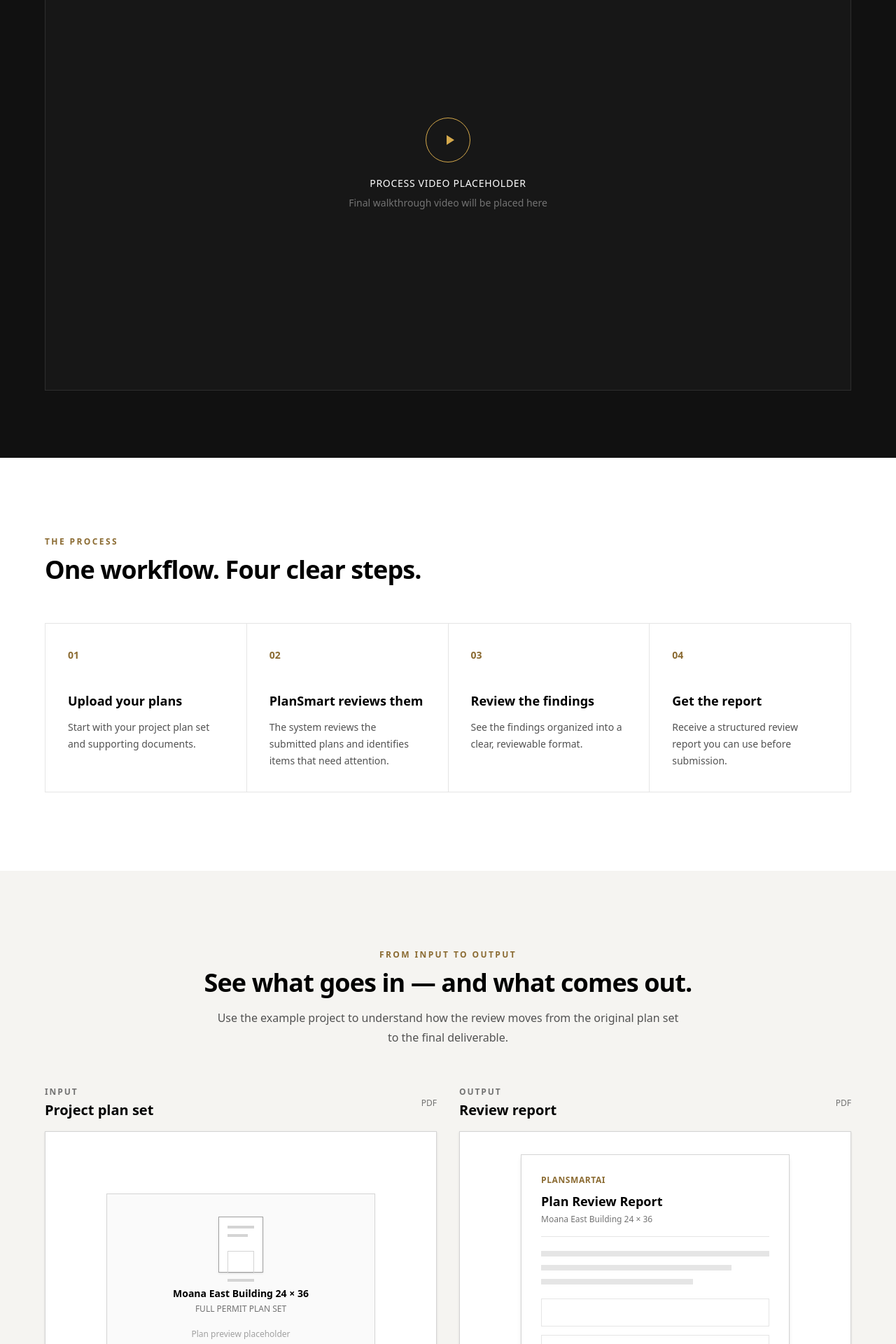
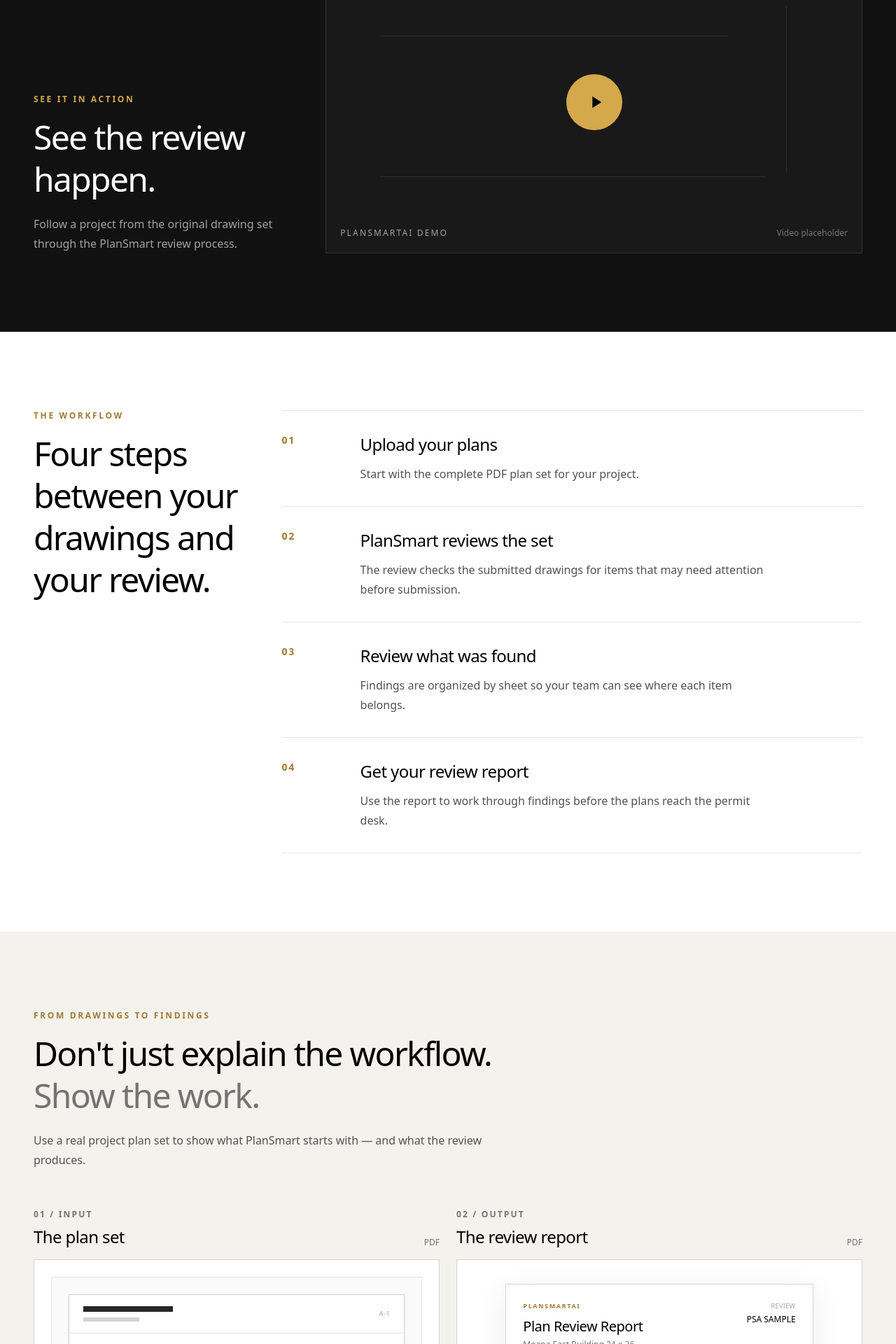
Before and after one commit to jenniferann01/plansmart, a SvelteKit app: page /howitworks in a window 1280 px wide. Shown: the part 880-2800 px from the top of the page at 70% size. Built offline with nearby package versions, Linux system fonts and the light colour scheme.

Commit message:
Update 10/1/26 6:01pm PHT

```diff
--- a/src/routes/howitworks/+page.svelte
+++ b/src/routes/howitworks/+page.svelte
@@ -1,26 +1,27 @@
 <script lang="ts">
 	import Header from '$lib/components/Header.svelte';
 	import Footer from '$lib/components/Footer.svelte';
+
 	const steps = [
 		{
 			number: '01',
 			title: 'Upload your plans',
-			text: 'Start with your project plan set and supporting documents.'
+			text: 'Start with the complete PDF plan set for your project.'
 		},
 		{
 			number: '02',
-			title: 'PlanSmart reviews them',
-			text: 'The system reviews the submitted plans and identifies items that need attention.'
+			title: 'PlanSmart reviews the set',
+			text: 'The review checks the submitted drawings for items that may need attention before submission.'
 		},
 		{
 			number: '03',
-			title: 'Review the findings',
-			text: 'See the findings organized into a clear, reviewable format.'
+			title: 'Review what was found',
+			text: 'Findings are organized by sheet so your team can see where each item belongs.'
 		},
 		{
 			number: '04',
-			title: 'Get the report',
-			text: 'Receive a structured review report you can use before submission.'
+			title: 'Get your review report',
+			text: 'Use the report to work through findings before the plans reach the permit desk.'
 		}
 	];
 </script>
@@ -29,60 +30,108 @@
 	<title>How It Works | PlanSmartAI</title>
 	<meta
 		name="description"
-		content="See how PlanSmartAI reviews project plans and produces a clear review report before submission."
+		content="See how PlanSmartAI takes a project plan set from upload to a clear review report before submission."
 	/>
 </svelte:head>
+
 <Header />
+
 <!-- HERO -->
-<section class="bg-white px-6 pb-20 pt-16 sm:px-8 lg:px-12 lg:pb-28 lg:pt-24">
-	<div class="mx-auto max-w-6xl text-center">
-		<p class="mb-4 text-xs font-semibold uppercase tracking-[0.2em] text-[#8b6b32]">
+<section class="bg-white px-6 pb-20 pt-20 sm:px-8 lg:px-12 lg:pb-28 lg:pt-28">
+	<div class="mx-auto max-w-7xl">
+		<div class="max-w-4xl">
+			<p class="mb-5 text-xs font-semibold uppercase tracking-[0.22em] text-[#a07a32]">
 				HOW PLANSMART WORKS
 			</p>
 
-		<h1 class="mx-auto max-w-4xl text-4xl font-semibold tracking-[-0.03em] text-black sm:text-5xl lg:text-6xl">
-			From plan set to review-ready report.
+			<h1
+				class="max-w-4xl text-5xl font-medium leading-[1.02] tracking-[-0.045em] text-black sm:text-6xl lg:text-7xl"
+			>
+				From plan set to
+				<span class="text-neutral-400">review-ready.</span>
 			</h1>
 
-		<p class="mx-auto mt-6 max-w-2xl text-base leading-7 text-neutral-600 sm:text-lg">
-			See the complete process from the moment a project is submitted to the final review report.
+			<p class="mt-7 max-w-2xl text-lg leading-8 text-neutral-600 sm:text-xl">
+				PlanSmart reviews your project drawings, organizes what needs attention, and gives
+				your team a clear report before submission.
 			</p>
+		</div>
+
+		<div class="mt-12 flex flex-wrap items-center gap-x-8 gap-y-3 border-t border-neutral-200 pt-6">
+			<span class="text-sm font-medium text-black">Upload</span>
+			<span class="text-neutral-300">→</span>
+			<span class="text-sm text-neutral-500">Review</span>
+			<span class="text-neutral-300">→</span>
+			<span class="text-sm text-neutral-500">Find</span>
+			<span class="text-neutral-300">→</span>
+			<span class="text-sm text-neutral-500">Resolve</span>
+		</div>
 	</div>
 </section>
 
-<!-- VIDEO -->
-<section class="bg-[#111111] px-6 py-16 sm:px-8 lg:px-12 lg:py-24">
-	<div class="mx-auto max-w-6xl">
-		<div class="mb-10 max-w-2xl">
-			<p class="text-xs font-semibold uppercase tracking-[0.2em] text-[#d4a84b]">
+<!-- VIDEO / DEMO -->
+<section class="bg-[#111111] px-6 py-20 sm:px-8 lg:px-12 lg:py-28">
+	<div class="mx-auto max-w-7xl">
+		<div class="grid gap-12 lg:grid-cols-[0.65fr_1.35fr] lg:items-end">
+			<div>
+				<p class="text-xs font-semibold uppercase tracking-[0.22em] text-[#d4a84b]">
 					SEE IT IN ACTION
 				</p>
 
-			<h2 class="mt-3 text-3xl font-semibold tracking-tight text-white sm:text-4xl">
-				Watch the process from start to finish.
+				<h2
+					class="mt-4 text-4xl font-medium leading-tight tracking-[-0.035em] text-white sm:text-5xl"
+				>
+					See the review happen.
 				</h2>
 
-			<p class="mt-4 leading-7 text-neutral-400">
-				Follow a real project through the PlanSmart review process.
+				<p class="mt-5 max-w-md text-base leading-7 text-neutral-400">
+					Follow a project from the original drawing set through the PlanSmart review process.
 				</p>
 			</div>
 
+			<div
+				class="relative aspect-video overflow-hidden border border-white/10 bg-[#191919]"
+			>
 				<!-- VIDEO PLACEHOLDER -->
-		<div class="relative aspect-video overflow-hidden border border-white/10 bg-neutral-900">
-			<div class="absolute inset-0 flex flex-col items-center justify-center text-center">
-				<div class="mb-5 flex h-16 w-16 items-center justify-center rounded-full border border-[#d4a84b] text-[#d4a84b]">
-					<svg viewBox="0 0 24 24" class="ml-1 h-6 w-6 fill-current">
+				<div class="absolute inset-0">
+					<div
+						class="absolute left-[10%] top-[14%] h-px w-[80%] bg-white/10"
+					></div>
+
+					<div
+						class="absolute left-[10%] top-[28%] h-px w-[65%] bg-white/10"
+					></div>
+
+					<div
+						class="absolute bottom-[25%] left-[10%] h-px w-[72%] bg-white/10"
+					></div>
+
+					<div
+						class="absolute right-[14%] top-[18%] h-[55%] w-px bg-white/10"
+					></div>
+				</div>
+
+				<div class="absolute inset-0 flex items-center justify-center">
+					<div
+						class="flex h-20 w-20 items-center justify-center rounded-full bg-[#d4a84b] text-black transition hover:scale-105"
+					>
+						<svg viewBox="0 0 24 24" class="ml-1 h-7 w-7 fill-current">
 							<path d="M8 5v14l11-7z" />
 						</svg>
 					</div>
+				</div>
 
-				<p class="text-sm font-medium uppercase tracking-wider text-white">
-					Process Video Placeholder
+				<div class="absolute bottom-5 left-5">
+					<p class="text-xs font-medium uppercase tracking-[0.18em] text-white/60">
+						PLANSMARTAI DEMO
 					</p>
+				</div>
 
-				<p class="mt-2 text-sm text-neutral-500">
-					Final walkthrough video will be placed here
+				<div class="absolute bottom-5 right-5">
+					<p class="text-xs text-white/40">
+						Video placeholder
 					</p>
+				</div>
 			</div>
 		</div>
 	</div>
@@ -90,126 +139,160 @@
 
 <!-- PROCESS -->
 <section class="bg-white px-6 py-20 sm:px-8 lg:px-12 lg:py-28">
-	<div class="mx-auto max-w-6xl">
-		<div class="max-w-2xl">
-			<p class="text-xs font-semibold uppercase tracking-[0.2em] text-[#8b6b32]">
-				THE PROCESS
+	<div class="mx-auto max-w-7xl">
+		<div class="grid gap-10 lg:grid-cols-[0.55fr_1.45fr]">
+			<div>
+				<p class="text-xs font-semibold uppercase tracking-[0.22em] text-[#a07a32]">
+					THE WORKFLOW
 				</p>
 
-			<h2 class="mt-3 text-3xl font-semibold tracking-tight text-black sm:text-4xl">
-				One workflow. Four clear steps.
+				<h2
+					class="mt-4 max-w-md text-4xl font-medium leading-tight tracking-[-0.035em] text-black sm:text-5xl"
+				>
+					Four steps between your drawings and your review.
 				</h2>
 			</div>
 
-		<div class="mt-14 grid gap-px overflow-hidden border border-neutral-200 bg-neutral-200 md:grid-cols-2 lg:grid-cols-4">
+			<div class="border-t border-neutral-200">
 				{#each steps as step}
-				<div class="bg-white p-7 lg:p-8">
-					<span class="text-sm font-semibold text-[#8b6b32]">
+					<div
+						class="grid gap-5 border-b border-neutral-200 py-8 sm:grid-cols-[80px_1fr] sm:gap-8"
+					>
+						<div class="text-sm font-semibold tracking-[0.12em] text-[#a07a32]">
 							{step.number}
-					</span>
+						</div>
 
-					<h3 class="mt-10 text-lg font-semibold text-black">
+						<div class="max-w-2xl">
+							<h3 class="text-2xl font-medium tracking-tight text-black">
 								{step.title}
 							</h3>
 
-					<p class="mt-3 text-sm leading-6 text-neutral-600">
+							<p class="mt-3 max-w-xl text-base leading-7 text-neutral-600">
 								{step.text}
 							</p>
+						</div>
 					</div>
 				{/each}
 			</div>
 		</div>
+	</div>
 </section>
 
-<!-- INPUT / OUTPUT -->
-<section class="bg-[#f5f4f1] px-6 py-20 sm:px-8 lg:px-12 lg:py-28">
-	<div class="mx-auto max-w-6xl">
-		<div class="text-center">
-			<p class="text-xs font-semibold uppercase tracking-[0.2em] text-[#8b6b32]">
-				FROM INPUT TO OUTPUT
+<!-- REAL PROJECT -->
+<section class="bg-[#f4f2ed] px-6 py-20 sm:px-8 lg:px-12 lg:py-28">
+	<div class="mx-auto max-w-7xl">
+		<div class="max-w-3xl">
+			<p class="text-xs font-semibold uppercase tracking-[0.22em] text-[#a07a32]">
+				FROM DRAWINGS TO FINDINGS
 			</p>
 
-			<h2 class="mx-auto mt-3 max-w-3xl text-3xl font-semibold tracking-tight text-black sm:text-4xl">
-				See what goes in — and what comes out.
+			<h2
+				class="mt-4 text-4xl font-medium leading-tight tracking-[-0.035em] text-black sm:text-5xl"
+			>
+				Don't just explain the workflow.
+				<span class="text-neutral-500">Show the work.</span>
 			</h2>
 
-			<p class="mx-auto mt-4 max-w-2xl leading-7 text-neutral-600">
-				Use the example project to understand how the review moves from the original plan set to the final deliverable.
+			<p class="mt-5 max-w-2xl text-base leading-7 text-neutral-600">
+				Use a real project plan set to show what PlanSmart starts with — and what the review
+				produces.
 			</p>
 		</div>
 
-		<div class="mt-14 grid gap-8 lg:grid-cols-2">
-
-			<!-- PLAN SET -->
+		<div class="mt-14 grid gap-6 lg:grid-cols-2">
+			<!-- INPUT -->
 			<div>
-				<div class="mb-4 flex items-center justify-between">
+				<div class="mb-4 flex items-end justify-between">
 					<div>
-						<p class="text-xs font-semibold uppercase tracking-[0.16em] text-neutral-500">
-							INPUT
+						<p class="text-xs font-semibold uppercase tracking-[0.18em] text-neutral-500">
+							01 / INPUT
 						</p>
 
-						<h3 class="mt-1 text-xl font-semibold text-black">
-							Project plan set
+						<h3 class="mt-2 text-2xl font-medium tracking-tight text-black">
+							The plan set
 						</h3>
 					</div>
 
-					<span class="text-xs text-neutral-500">
-						PDF
-					</span>
+					<span class="text-xs text-neutral-500">PDF</span>
 				</div>
 
-				<div class="flex aspect-[4/3] items-center justify-center border border-neutral-300 bg-white p-8 shadow-sm">
-					<div class="w-full max-w-sm border border-neutral-300 bg-neutral-50 p-8 text-center">
-						<div class="mx-auto mb-5 h-20 w-16 border border-neutral-400 bg-white shadow-sm">
-							<div class="space-y-2 p-3">
-								<div class="h-1 bg-neutral-300"></div>
-								<div class="h-1 w-3/4 bg-neutral-300"></div>
-								<div class="mt-5 h-8 border border-neutral-300"></div>
-								<div class="h-1 bg-neutral-300"></div>
+				<div
+					class="group relative aspect-[4/3] overflow-hidden border border-neutral-300 bg-white p-6"
+				>
+					<div class="absolute inset-6 border border-neutral-200 bg-[#fafafa]">
+						<div class="absolute inset-6 border border-neutral-300 bg-white shadow-sm">
+							<div class="border-b border-neutral-200 px-5 py-4">
+								<div class="flex items-center justify-between">
+									<div>
+										<div class="h-2 w-32 bg-neutral-800"></div>
+										<div class="mt-2 h-1.5 w-20 bg-neutral-300"></div>
+									</div>
+
+									<div class="text-[9px] uppercase tracking-wider text-neutral-400">
+										A-1
+									</div>
 								</div>
 							</div>
 
-						<p class="text-sm font-semibold text-black">
-							Moana East Building 24 × 36
+							<div class="p-5">
+								<div class="grid grid-cols-3 gap-3">
+									<div class="col-span-2 h-28 border border-neutral-300">
+										<div class="m-4 h-px bg-neutral-300"></div>
+										<div class="mx-4 mt-8 h-px bg-neutral-200"></div>
+										<div class="mx-4 mt-8 h-px bg-neutral-200"></div>
+									</div>
+
+									<div class="space-y-3">
+										<div class="h-8 border border-neutral-200"></div>
+										<div class="h-8 border border-neutral-200"></div>
+										<div class="h-8 border border-neutral-200"></div>
+									</div>
+								</div>
+							</div>
+						</div>
+					</div>
+
+					<div class="absolute bottom-8 left-8">
+						<p class="text-xs font-medium uppercase tracking-[0.16em] text-neutral-500">
+							Moana East Building
 						</p>
 
-						<p class="mt-1 text-xs text-neutral-500">
-							FULL PERMIT PLAN SET
-						</p>
-
-						<p class="mt-5 text-xs text-neutral-400">
-							Plan preview placeholder
+						<p class="mt-1 text-sm font-medium text-black">
+							24 × 36 · Full Permit Plan Set
 						</p>
 					</div>
 				</div>
 			</div>
 
-			<!-- REPORT -->
+			<!-- OUTPUT -->
 			<div>
-				<div class="mb-4 flex items-center justify-between">
+				<div class="mb-4 flex items-end justify-between">
 					<div>
-						<p class="text-xs font-semibold uppercase tracking-[0.16em] text-neutral-500">
-							OUTPUT
+						<p class="text-xs font-semibold uppercase tracking-[0.18em] text-neutral-500">
+							02 / OUTPUT
 						</p>
 
-						<h3 class="mt-1 text-xl font-semibold text-black">
-							Review report
+						<h3 class="mt-2 text-2xl font-medium tracking-tight text-black">
+							The review report
 						</h3>
 					</div>
 
-					<span class="text-xs text-neutral-500">
-						PDF
-					</span>
+					<span class="text-xs text-neutral-500">PDF</span>
 				</div>
 
-				<div class="flex aspect-[4/3] items-center justify-center border border-neutral-300 bg-white p-8 shadow-sm">
-					<div class="w-full max-w-sm border border-neutral-300 bg-white p-7 shadow-md">
-						<div class="border-b border-neutral-200 pb-4">
-							<p class="text-xs font-semibold uppercase tracking-wider text-[#8b6b32]">
+				<div
+					class="relative aspect-[4/3] overflow-hidden border border-neutral-300 bg-white p-6"
+				>
+					<div
+						class="absolute left-[12%] right-[12%] top-[8%] bottom-[-18%] border border-neutral-300 bg-white p-6 shadow-[0_12px_40px_rgba(0,0,0,0.08)]"
+					>
+						<div class="flex items-start justify-between border-b border-neutral-200 pb-5">
+							<div>
+								<p class="text-[9px] font-semibold uppercase tracking-[0.18em] text-[#a07a32]">
 									PLANSMARTAI
 								</p>
 
-							<p class="mt-2 text-lg font-semibold text-black">
+								<p class="mt-2 text-xl font-medium tracking-tight text-black">
 									Plan Review Report
 								</p>
 
@@ -218,168 +301,216 @@
 								</p>
 							</div>
 
-						<div class="mt-5 space-y-3">
-							<div class="h-2 w-full bg-neutral-200"></div>
-							<div class="h-2 w-5/6 bg-neutral-200"></div>
-							<div class="h-2 w-4/6 bg-neutral-200"></div>
-							<div class="mt-5 h-10 border border-neutral-200"></div>
-							<div class="h-10 border border-neutral-200"></div>
-						</div>
+							<div class="text-right">
+								<p class="text-[9px] uppercase tracking-wider text-neutral-400">
+									REVIEW
+								</p>
 
-						<p class="mt-5 text-center text-[10px] text-neutral-400">
-							Final report preview placeholder
+								<p class="mt-1 text-xs font-medium text-black">
+									PSA SAMPLE
 								</p>
 							</div>
 						</div>
 
+						<div class="mt-6 grid grid-cols-3 gap-3">
+							<div class="border border-neutral-200 p-3">
+								<p class="text-[9px] uppercase text-neutral-400">Findings</p>
+								<p class="mt-2 text-lg font-medium text-black">—</p>
+							</div>
+
+							<div class="border border-neutral-200 p-3">
+								<p class="text-[9px] uppercase text-neutral-400">Sheets</p>
+								<p class="mt-2 text-lg font-medium text-black">—</p>
+							</div>
+
+							<div class="border border-neutral-200 p-3">
+								<p class="text-[9px] uppercase text-neutral-400">Status</p>
+								<p class="mt-2 text-lg font-medium text-[#a07a32]">Review</p>
+							</div>
+						</div>
+
+						<div class="mt-6 space-y-3">
+							<div class="border border-neutral-200 p-4">
+								<div class="flex justify-between">
+									<div class="h-2 w-32 bg-neutral-300"></div>
+									<div class="h-2 w-12 bg-[#d4a84b]"></div>
+								</div>
+
+								<div class="mt-3 h-1.5 w-full bg-neutral-100"></div>
+								<div class="mt-2 h-1.5 w-4/5 bg-neutral-100"></div>
+							</div>
+
+							<div class="border border-neutral-200 p-4">
+								<div class="h-2 w-40 bg-neutral-300"></div>
+
+								<div class="mt-3 h-1.5 w-full bg-neutral-100"></div>
+								<div class="mt-2 h-1.5 w-3/4 bg-neutral-100"></div>
+							</div>
+						</div>
+					</div>
+
+					<p class="absolute bottom-5 left-0 right-0 text-center text-xs text-neutral-400">
+						Sample report preview
+					</p>
+				</div>
+
 				<div class="mt-5">
 					<button
-						class="inline-flex items-center justify-center bg-black px-6 py-3 text-sm font-semibold text-white transition hover:bg-neutral-800"
+						type="button"
+						class="inline-flex items-center gap-3 bg-black px-6 py-3 text-sm font-semibold text-white transition hover:bg-[#d4a84b] hover:text-black"
 					>
-						Download Sample Report
+						Download sample report
+
+						<svg viewBox="0 0 20 20" class="h-4 w-4 fill-current">
+							<path d="M10 2v10.17l3.59-3.58L15 10l-5 5-5-5 1.41-1.41L9 12.17V2h1zM3 17h14v2H3v-2z" />
+						</svg>
 					</button>
 				</div>
 			</div>
-
 		</div>
 	</div>
 </section>
 
 <!-- FINDINGS -->
 <section class="bg-white px-6 py-20 sm:px-8 lg:px-12 lg:py-28">
-	<div class="mx-auto grid max-w-6xl gap-12 lg:grid-cols-[0.85fr_1.15fr] lg:items-center">
-
+	<div class="mx-auto max-w-7xl">
+		<div class="grid gap-14 lg:grid-cols-[0.7fr_1.3fr] lg:items-center">
 			<div>
-			<p class="text-xs font-semibold uppercase tracking-[0.2em] text-[#8b6b32]">
-				THE RESULT
+				<p class="text-xs font-semibold uppercase tracking-[0.22em] text-[#a07a32]">
+					WHAT YOU SEE
 				</p>
 
-			<h2 class="mt-3 text-3xl font-semibold tracking-tight text-black sm:text-4xl">
-				Findings that are easier to understand and act on.
+				<h2
+					class="mt-4 text-4xl font-medium leading-tight tracking-[-0.035em] text-black sm:text-5xl"
+				>
+					Every finding has a place.
 				</h2>
 
-			<p class="mt-5 leading-7 text-neutral-600">
-				The final report brings the review into one place, giving the project team a clear view of the items identified during the process.
+				<p class="mt-5 max-w-md text-base leading-7 text-neutral-600">
+					Instead of a long list with no context, findings are connected back to the project
+					and the sheet where they were identified.
 				</p>
 			</div>
 
-		<!-- FINDINGS IMAGE PLACEHOLDER -->
-		<div class="border border-neutral-200 bg-[#f7f7f7] p-5">
-			<div class="border border-neutral-300 bg-white p-6">
-				<div class="flex items-center justify-between border-b border-neutral-200 pb-4">
+			<!-- FINDINGS UI -->
+			<div class="border border-neutral-200 bg-[#f7f7f5] p-4 sm:p-6">
+				<div class="border border-neutral-200 bg-white">
+					<div class="flex items-center justify-between border-b border-neutral-200 px-5 py-4">
 						<div>
-						<div class="h-3 w-28 bg-neutral-800"></div>
-						<div class="mt-2 h-2 w-40 bg-neutral-200"></div>
+							<p class="text-[9px] font-semibold uppercase tracking-[0.18em] text-[#a07a32]">
+								PLANSMARTAI
+							</p>
+
+							<p class="mt-1 text-sm font-medium text-black">
+								Review Findings
+							</p>
 						</div>
 
-					<div class="h-8 w-8 rounded-full bg-neutral-100"></div>
+						<span class="text-xs text-neutral-400">
+							Sample
+						</span>
 					</div>
 
-				<div class="mt-6 space-y-4">
-					<div class="border border-neutral-200 p-4">
-						<div class="flex justify-between">
-							<div class="h-2 w-32 bg-neutral-300"></div>
-							<div class="h-2 w-14 bg-[#d4a84b]"></div>
-						</div>
-						<div class="mt-3 h-2 w-full bg-neutral-100"></div>
-						<div class="mt-2 h-2 w-4/5 bg-neutral-100"></div>
+					<div class="divide-y divide-neutral-200">
+						<div class="grid gap-4 p-5 sm:grid-cols-[70px_1fr_auto] sm:items-start">
+							<span class="text-xs font-semibold text-neutral-400">A-1</span>
+
+							<div>
+								<p class="text-sm font-medium text-black">
+									Documentation review item
+								</p>
+
+								<p class="mt-1 text-xs leading-5 text-neutral-500">
+									Review the identified item before submission.
+								</p>
 							</div>
 
-					<div class="border border-neutral-200 p-4">
-						<div class="h-2 w-40 bg-neutral-300"></div>
-						<div class="mt-3 h-2 w-full bg-neutral-100"></div>
-						<div class="mt-2 h-2 w-3/4 bg-neutral-100"></div>
+							<span class="text-[10px] font-semibold uppercase tracking-wider text-[#a07a32]">
+								Review
+							</span>
 						</div>
 
-					<div class="border border-neutral-200 p-4">
-						<div class="h-2 w-24 bg-neutral-300"></div>
-						<div class="mt-3 h-2 w-full bg-neutral-100"></div>
-						<div class="mt-2 h-2 w-2/3 bg-neutral-100"></div>
+						<div class="grid gap-4 p-5 sm:grid-cols-[70px_1fr_auto] sm:items-start">
+							<span class="text-xs font-semibold text-neutral-400">A-2</span>
+
+							<div>
+								<p class="text-sm font-medium text-black">
+									Sheet coordination item
+								</p>
+
+								<p class="mt-1 text-xs leading-5 text-neutral-500">
+									See the associated sheet and finding details.
+								</p>
+							</div>
+
+							<span class="text-[10px] font-semibold uppercase tracking-wider text-[#a07a32]">
+								Review
+							</span>
+						</div>
+
+						<div class="grid gap-4 p-5 sm:grid-cols-[70px_1fr_auto] sm:items-start">
+							<span class="text-xs font-semibold text-neutral-400">M-1</span>
+
+							<div>
+								<p class="text-sm font-medium text-black">
+									Plan review item
+								</p>
+
+								<p class="mt-1 text-xs leading-5 text-neutral-500">
+									Additional context is provided within the report.
+								</p>
+							</div>
+
+							<span class="text-[10px] font-semibold uppercase tracking-wider text-[#a07a32]">
+								Review
+							</span>
 						</div>
 					</div>
 				</div>
 
 				<p class="mt-4 text-center text-xs text-neutral-400">
-				Findings/report screenshot placeholder
+					Findings interface placeholder
 				</p>
+			</div>
 		</div>
 	</div>
 </section>
 
-<!-- CONTACT -->
-<section class="bg-[#111111] px-6 py-20 sm:px-8 lg:px-12 lg:py-24">
-	<div class="mx-auto grid max-w-6xl gap-12 lg:grid-cols-[0.8fr_1.2fr]">
-
+<!-- CTA -->
+<section class="bg-[#111111] px-6 py-20 sm:px-8 lg:px-12 lg:py-28">
+	<div class="mx-auto max-w-7xl">
+		<div class="grid gap-10 lg:grid-cols-[1fr_auto] lg:items-end">
 			<div>
-			<p class="text-xs font-semibold uppercase tracking-[0.2em] text-[#d4a84b]">
-				NEXT STEP
+				<p class="text-xs font-semibold uppercase tracking-[0.22em] text-[#d4a84b]">
+					READY WHEN YOU ARE
 				</p>
 
-			<h2 class="mt-3 text-3xl font-semibold tracking-tight text-white sm:text-4xl">
-				Ready to review a project?
+				<h2
+					class="mt-4 max-w-3xl text-4xl font-medium leading-tight tracking-[-0.035em] text-white sm:text-5xl lg:text-6xl"
+				>
+					Know what needs attention
+					<span class="text-neutral-500">before you submit.</span>
 				</h2>
 
-			<p class="mt-5 max-w-md leading-7 text-neutral-400">
-				Tell us a little about your project and we'll help you get started.
+				<p class="mt-6 max-w-xl text-base leading-7 text-neutral-400">
+					Start with your project plans and see what PlanSmart can find.
 				</p>
 			</div>
 
-		<!-- CONTACT FORM UI ONLY -->
-		<div class="bg-white p-6 sm:p-8">
-			<div class="grid gap-5 sm:grid-cols-2">
-
-				<label class="block">
-					<span class="text-xs font-semibold uppercase tracking-wider text-neutral-500">
-						Name
-					</span>
-					<input
-						type="text"
-						placeholder="Your name"
-						class="mt-2 w-full border border-neutral-300 px-4 py-3 text-sm outline-none focus:border-black"
-					/>
-				</label>
-
-				<label class="block">
-					<span class="text-xs font-semibold uppercase tracking-wider text-neutral-500">
-						Email
-					</span>
-					<input
-						type="email"
-						placeholder="you@company.com"
-						class="mt-2 w-full border border-neutral-300 px-4 py-3 text-sm outline-none focus:border-black"
-					/>
-				</label>
-
-				<label class="block sm:col-span-2">
-					<span class="text-xs font-semibold uppercase tracking-wider text-neutral-500">
-						Company
-					</span>
-					<input
-						type="text"
-						placeholder="Company name"
-						class="mt-2 w-full border border-neutral-300 px-4 py-3 text-sm outline-none focus:border-black"
-					/>
-				</label>
-
-				<label class="block sm:col-span-2">
-					<span class="text-xs font-semibold uppercase tracking-wider text-neutral-500">
-						Project details
-					</span>
-					<textarea
-						rows="4"
-						placeholder="Tell us about your project"
-						class="mt-2 w-full resize-none border border-neutral-300 px-4 py-3 text-sm outline-none focus:border-black"
-					></textarea>
-				</label>
-
+			<div class="lg:pb-1">
 				<button
-					class="bg-black px-6 py-3 text-sm font-semibold text-white transition hover:bg-neutral-800 sm:col-span-2"
+					type="button"
+					class="inline-flex items-center justify-center bg-[#d4a84b] px-7 py-4 text-sm font-semibold text-black transition hover:bg-white"
 				>
-					Request a Review
+					Start a free review
 				</button>
 
+				<p class="mt-3 text-center text-xs text-neutral-500">
+					No card required to start
+				</p>
 			</div>
 		</div>
 	</div>
 </section>
-<Footer/>
+
+<Footer />
```
Lines whose indentation alone changed are shown as unchanged.
